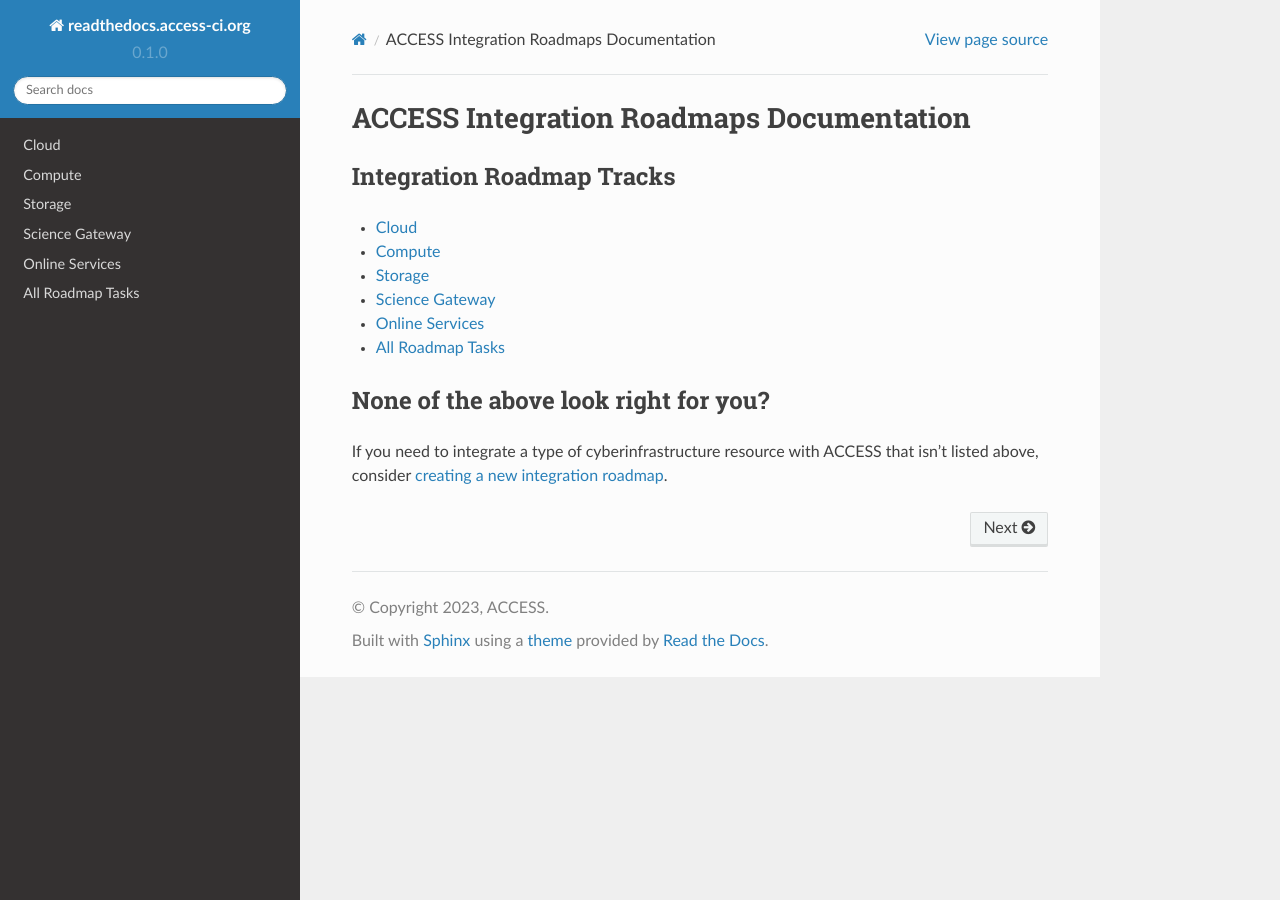
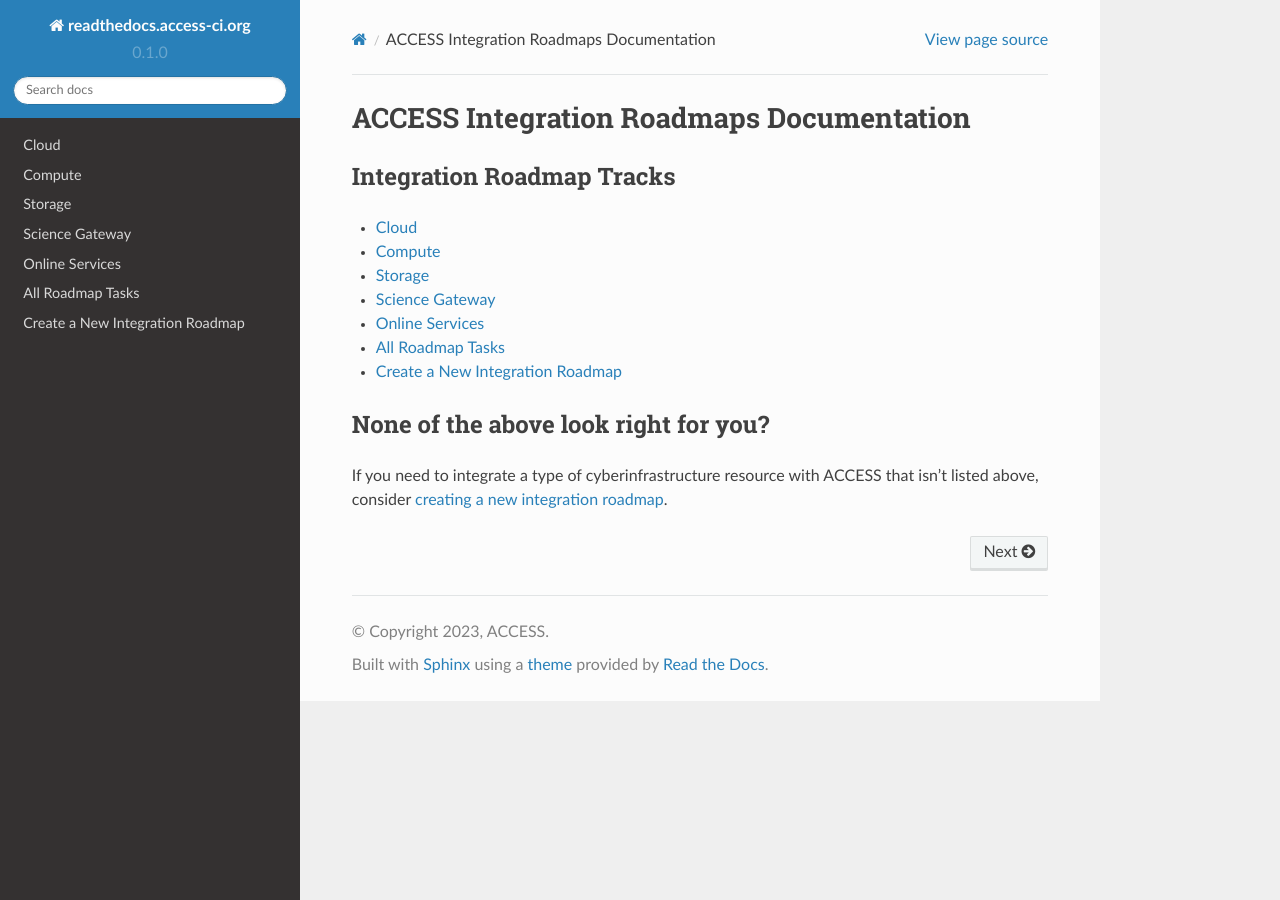
Before and after one commit to esiegmann/Integration_Roadmaps, a Sphinx documentation site: the page built from docs/source/index.rst, in a window 1280 px wide. Built offline with Sphinx 7.4.7 and the Read the Docs theme 2.0.0, drawn with Linux system fonts in a browser that asks for light colours.

Commit message:
Fixed toctree issue

```diff
--- a/docs/source/index.rst
+++ b/docs/source/index.rst
@@ -14,6 +14,7 @@ Integration Roadmap Tracks
    Science Gateway </gateway/index>
    Online Services </onlineservice/index>
    All Roadmap Tasks </tasks/index>
+   Create a New Integration Roadmap <New_Integration_Roadmaps>
 
 None of the above look right for you?
 *************************************
```
